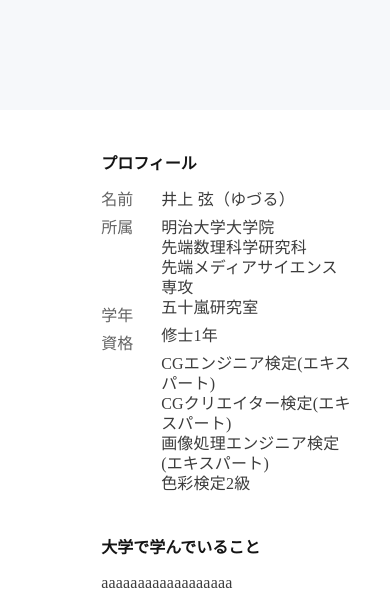
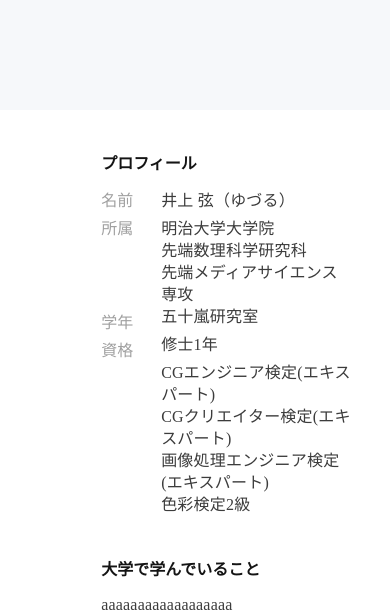
Before and after one commit to yuzuruinoue/Portfolio3, a plain HTML site: page about.html in a window 390 px wide. Shown: the part 228-844 px from the top of the page. Drawn offline with nearby package versions, Linux system fonts and the light colour scheme.

Commit message:
about微調整とproductionのトップvh

```diff
--- a/about.css
+++ b/about.css
@@ -160,16 +160,16 @@ footer p{
 }
 
 .profile-wrapper span{
-  color:rgb(100,100,100);
+  color:rgb(160,160,160);
 }
 
 .profile-wrapper p{
-  line-height:20px;
+  line-height:22px;
   color:rgb(60,60,60);
 }
 
 .subject{
-  margin-bottom: 8px;
+  margin-bottom: 6px;
 }
 
 .paragraph-container{
--- a/works/production.css
+++ b/works/production.css
@@ -13,7 +13,7 @@ html {
 
 @media(max-width:670px) {
   html{
-    font-size:55%;
+    /* font-size:55%; */
   }
 }
 
@@ -77,10 +77,18 @@ footer p{
   margin-top:65px;
 }
 
+
 .top-img{
   height:60vh;
   background-position: center;
   /* background-size:cover; */
+}
+
+@media(max-width:670px){
+  .top-img{
+    height:40vh;
+    /* font-size:3.0rem; */
+  }
 }
 
 .black-filter{
```
Also changed, not shown: research/research.css (+7 -0 lines).
